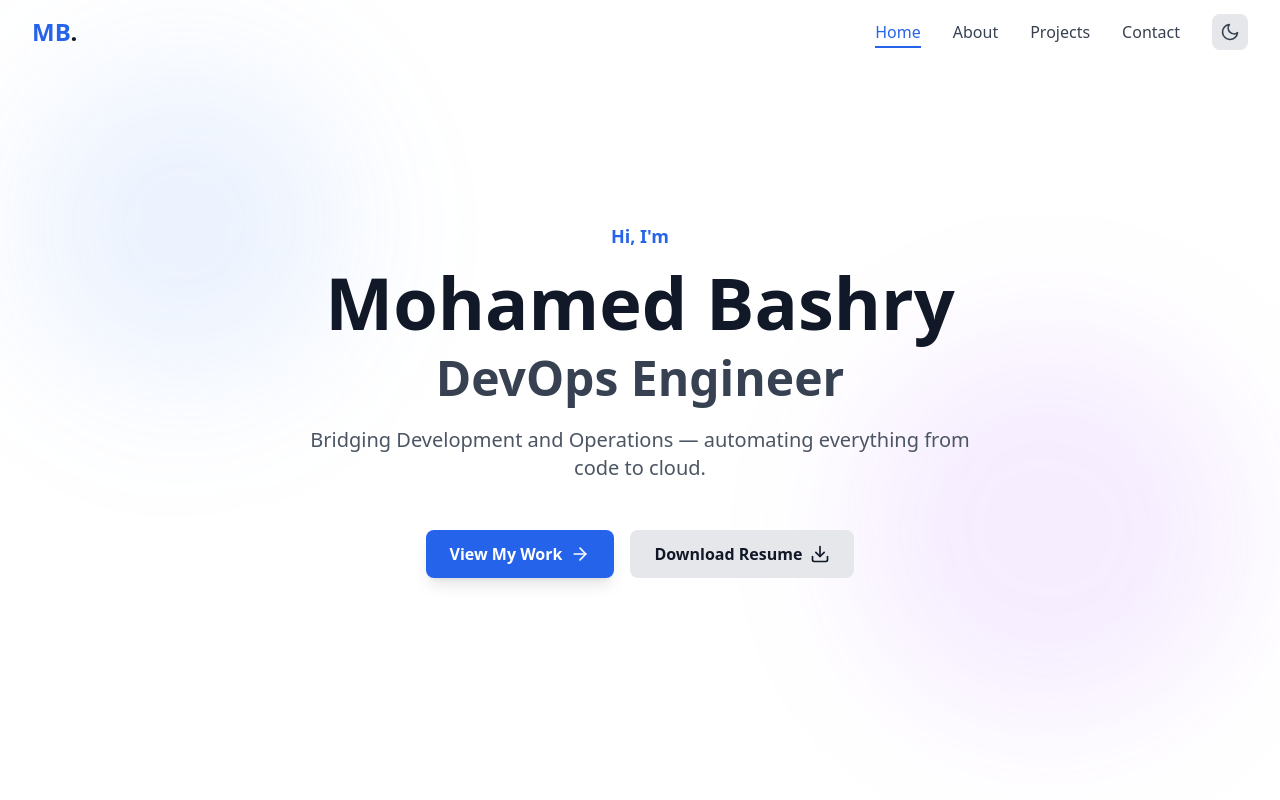
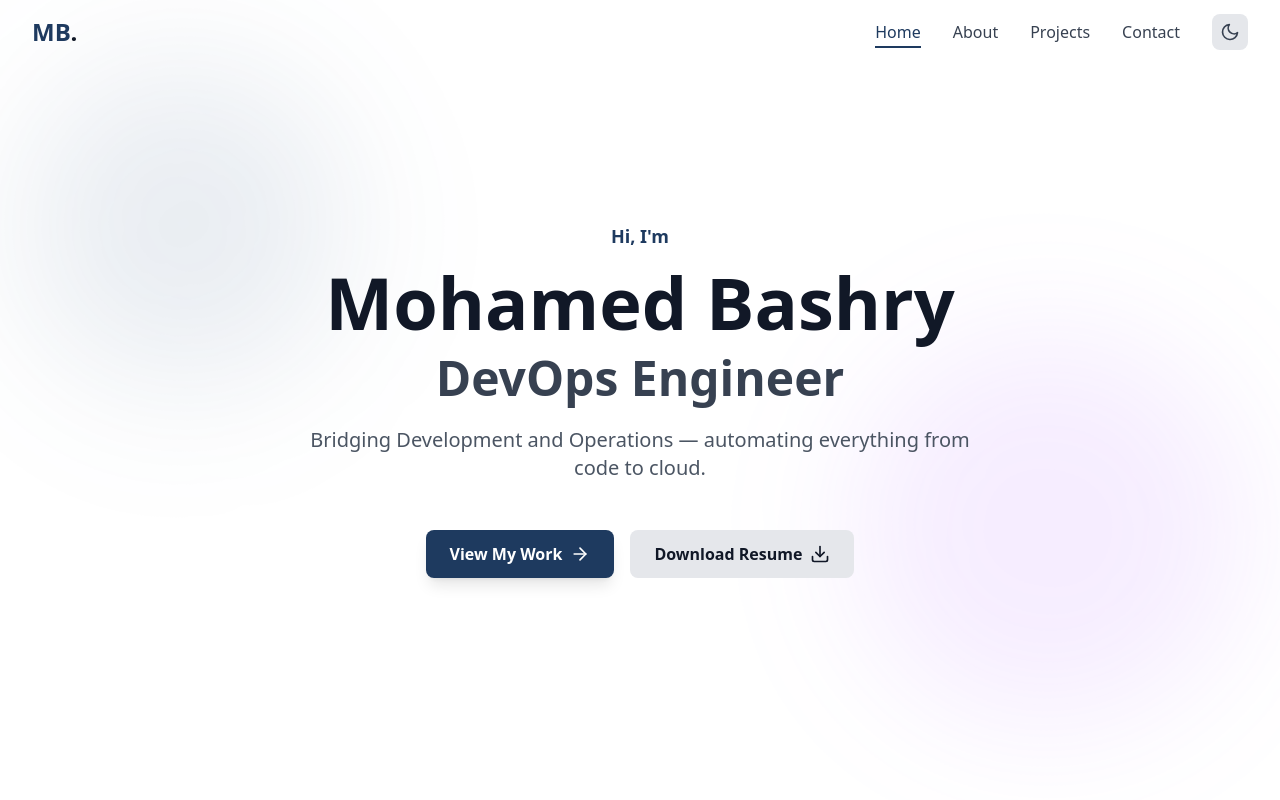
Before and after one commit to Mohamedbashry/my-portfolio, a React (Vite) app: page / in a window 1280 px wide. Shown: the top 800 px of the page. Built offline with nearby package versions, Linux system fonts and the light colour scheme.

Commit message:
change colour1

```diff
--- a/tailwind.config.js
+++ b/tailwind.config.js
@@ -9,17 +9,17 @@ export default {
     extend: {
       colors: {
         primary: {
-          50: '#eff6ff',
-          100: '#dbeafe',
-          200: '#bfdbfe',
-          300: '#93c5fd',
-          400: '#60a5fa',
-          500: '#3b82f6',
-          600: '#2563eb',
-          700: '#1d4ed8',
-          800: '#1e40af',
-          900: '#1e3a8a',
-        },
+  50: '#eef2f9',
+  100: '#d6e0ef',
+  200: '#adc2df',
+  300: '#7d9dc9',
+  400: '#4d76ab',
+  500: '#2c5282',
+  600: '#1e3a5f',
+  700: '#162c48',
+  800: '#0f1f33',
+  900: '#0a1420',
+},
       },
       animation: {
         'fade-in': 'fadeIn 0.5s ease-in',
```
